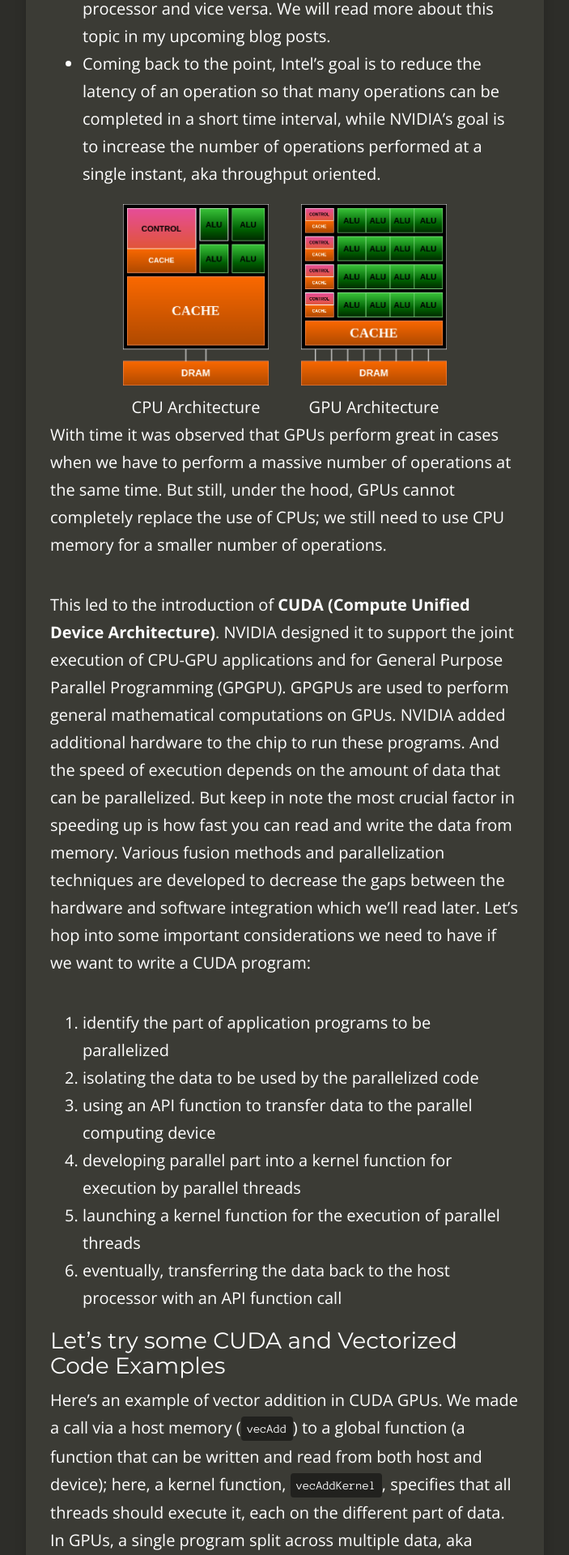
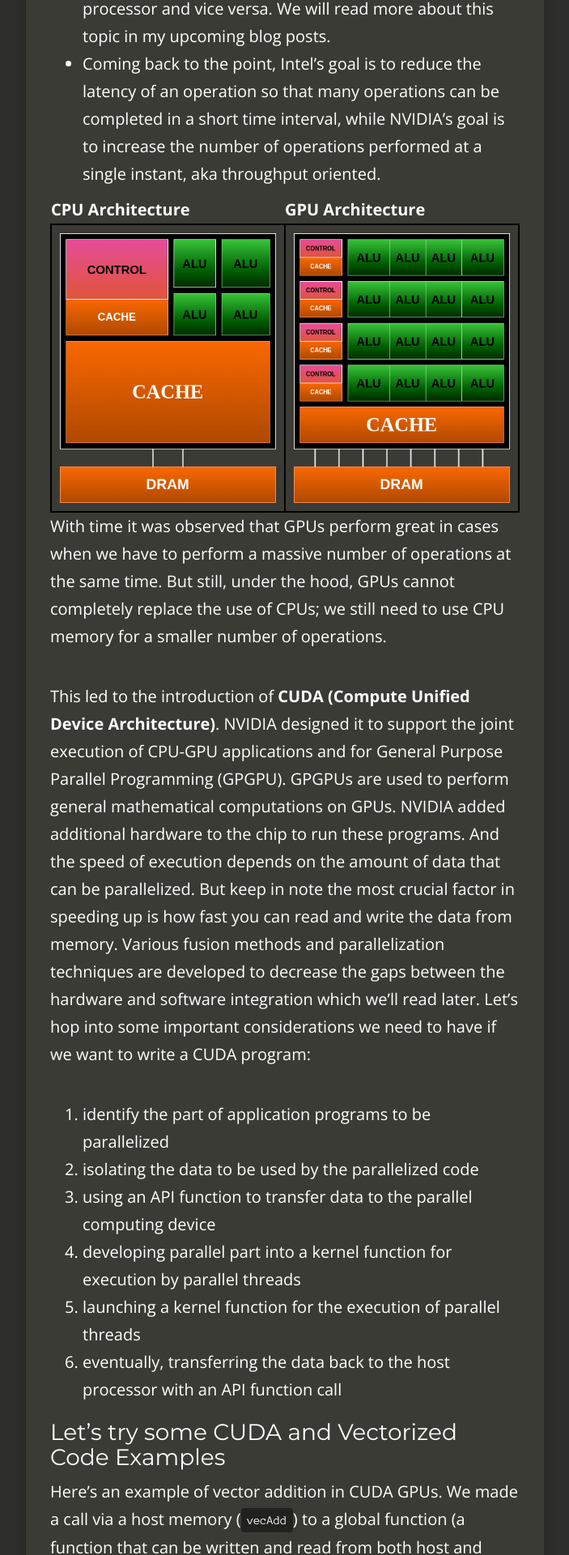
Before and after one commit to khushi-411/khushi-411.github.io, a Jekyll site: the page built from _posts/2023-08-11-gpu_intro.md, in a window 1280 px wide. Shown: the part 3010-4930 px from the top of the page at 81% size, without its empty margins (288-991 px from the left). Built offline with Jekyll 4.4.1, drawn with Linux system fonts in a browser that asks for light colours; nearby versions of some CDN libraries; comment, search, counter and statistics services are not loaded.

Commit message:
use tables instead of html

```diff
--- a/_posts/2023-08-11-gpu_intro.md
+++ b/_posts/2023-08-11-gpu_intro.md
@@ -79,16 +79,9 @@
 while NVIDIA's goal is to increase the number of operations performed at a
 single instant, aka throughput oriented.
 
-<div style="display: flex; justify-content: center; align-items: center;">
-  <div style="text-align: center; margin-right: 20px;">
-    <img alt="CPU Architecture" src="/assets/CUDA/cpu_arch.png" width="200" />
-    <figcaption>CPU Architecture</figcaption>
-  </div>
-  <div style="text-align: center;">
-    <img alt="GPU Architecture" src="/assets/CUDA/gpu_arch.png" width="200" />
-    <figcaption>GPU Architecture</figcaption>
-  </div>
-</div>
+|           CPU Architecture             |            GPU Architecture            |
+| -------------------------------------- | -------------------------------------- |
+| ![cpu_arch](/assets/CUDA/cpu_arch.png) | ![gpu_arch](/assets/CUDA/gpu_arch.png) |
 
 
 With time it was observed that GPUs perform great in cases when we have
```
